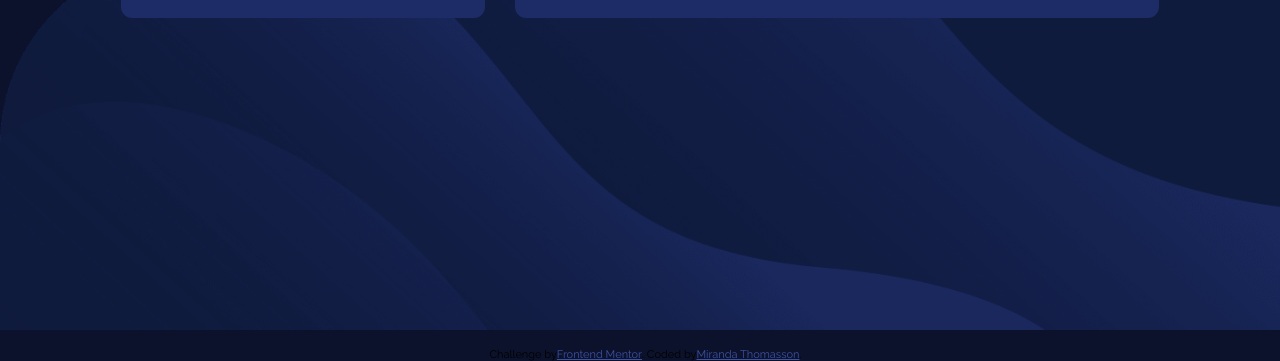
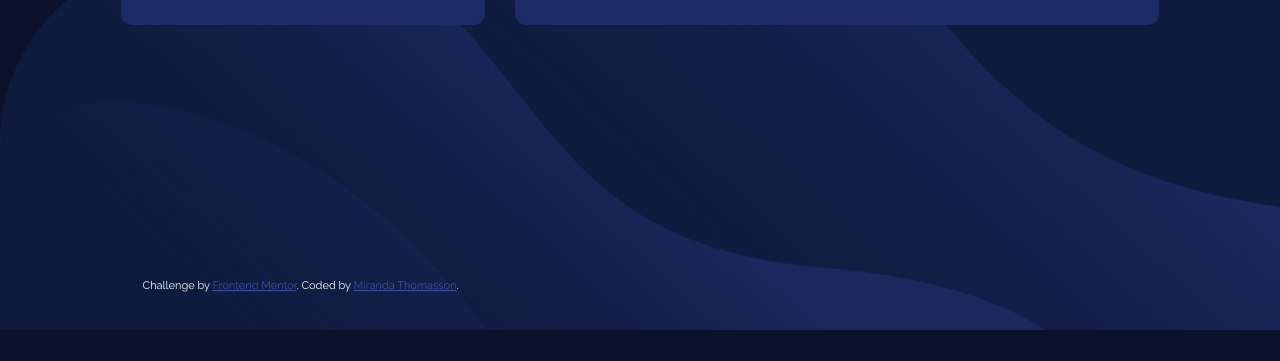
Before and after one commit to Mirthomasson/Fylo-Data-Storage-Component, a plain HTML site: page index.html in a window 1280 px wide. Shown: the part 486-847 px from the top of the page. After the commit the page ends 816 px from the top, so only its background shows below. Drawn offline with Linux system fonts and the light colour scheme.

Commit message:
Update styles.css

```diff
--- a/styles.css
+++ b/styles.css
@@ -8,6 +8,7 @@
     display: flex;
     align-items: center;
     justify-content: center;
+    position: relative;
     font-size: 14px;
     font-family: 'Raleway', sans-serif;
     color: white;
@@ -33,7 +34,6 @@
     border-radius: .8em 8em .8em .8em;
     padding: 3em 3em 2em 3em;
     width: 18em;
-    /* margin-left: 0.8em; */
 }
 
     .icon-container {
@@ -161,7 +161,7 @@ input[type="range"] {
     text-align: center;
     bottom: 0;
     position: fixed;
-    margin-left: 1em;
+    margin: 1em;
 }
 
     .attribution a {
@@ -186,6 +186,7 @@ input[type="range"] {
         font-family: 'Raleway', sans-serif;
         height: 100vh;
         overflow: hidden;
+        color: white;
     }
 
     .container {
@@ -356,14 +357,11 @@ input[type="range"] {
       }
 
         .attribution {
-            display: flex;
-            align-items: center;
-            justify-content: center;
             font-size: 11px;
-             text-align: center;
-            position: relative;
-            margin-left: 1em;
-            bottom: -30em;
+            text-align: center;
+            position: fixed;
+            bottom: 0;
+            margin: 2em;
     }
 
         .attribution a {
```
